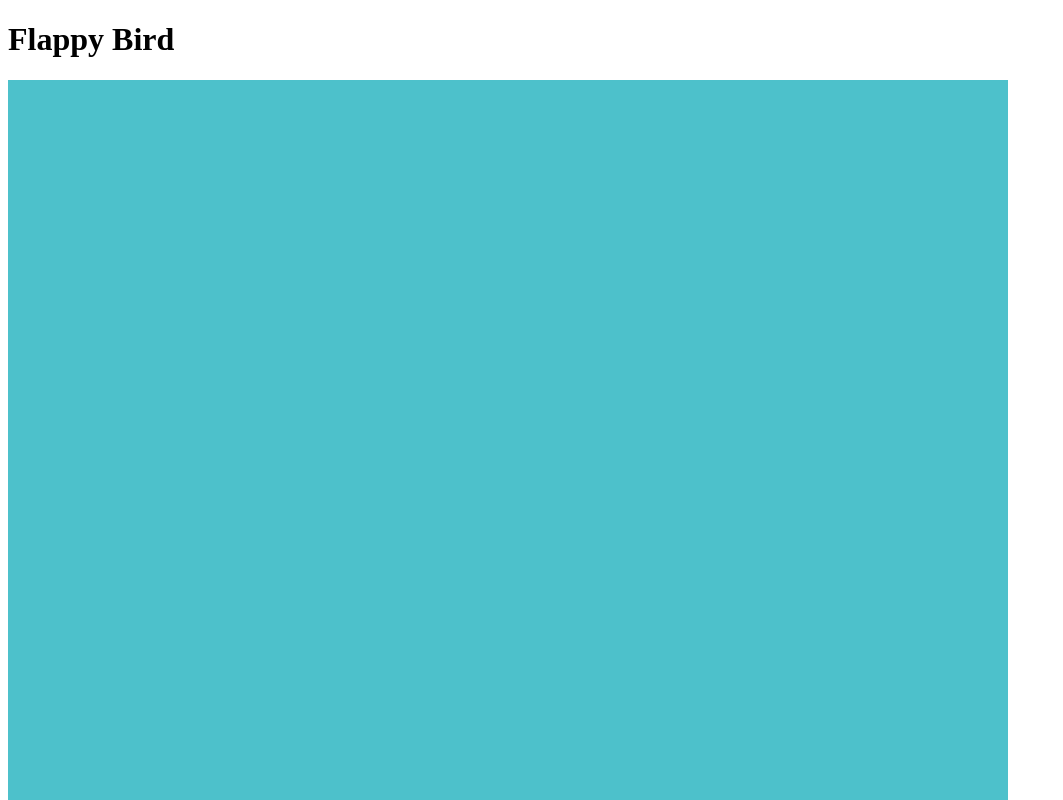
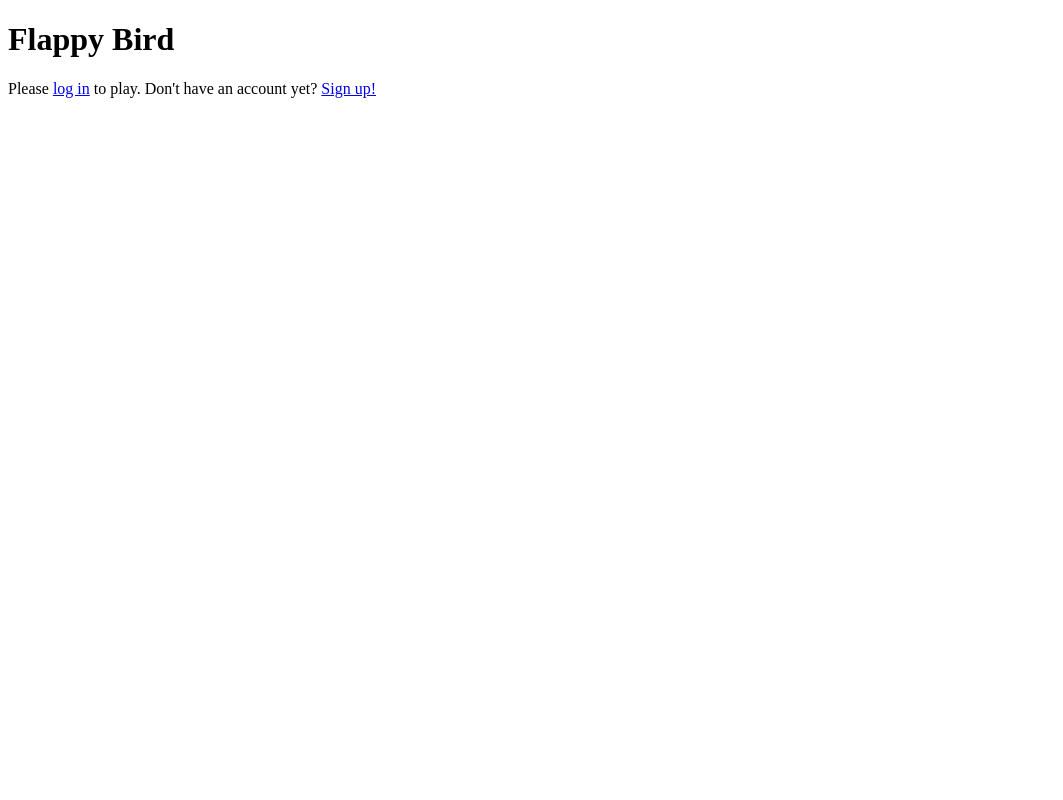
Before and after one commit to J-Meow/flappylogin, a website: page public/index.html in a window 1280 px wide. Shown: the top 800 px of the page, without its empty margins (0-1063 px from the left). Drawn offline with Linux system fonts and the light colour scheme.

Commit message:
Accounts are required to play

```diff
--- a/public/index.html
+++ b/public/index.html
@@ -14,7 +14,11 @@
     </head>
     <body>
         <h1>Flappy Bird</h1>
-        <canvas id="game" width="1000" height="1000"></canvas>
-        <script src="flappyBird.js"></script>
+        <p>
+            Please <a href="/login">log in</a> to play. Don't have an account
+            yet? <a href="/signup">Sign up!</a>
+        </p>
+        <!--<canvas id="game" width="1000" height="1000"></canvas>
+        <script src="flappyBird.js"></script>-->
     </body>
 </html>
```
